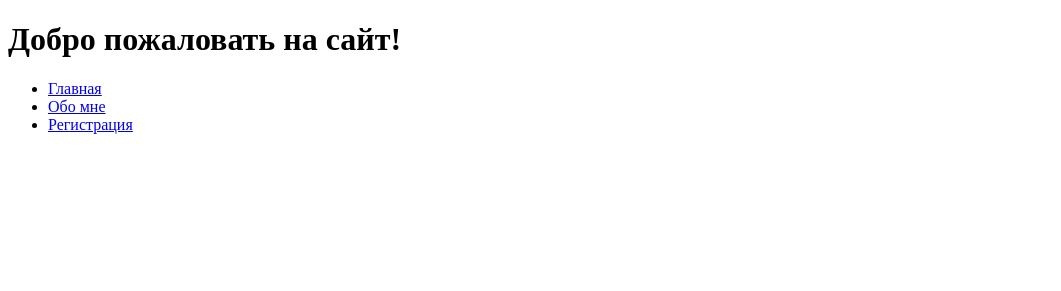
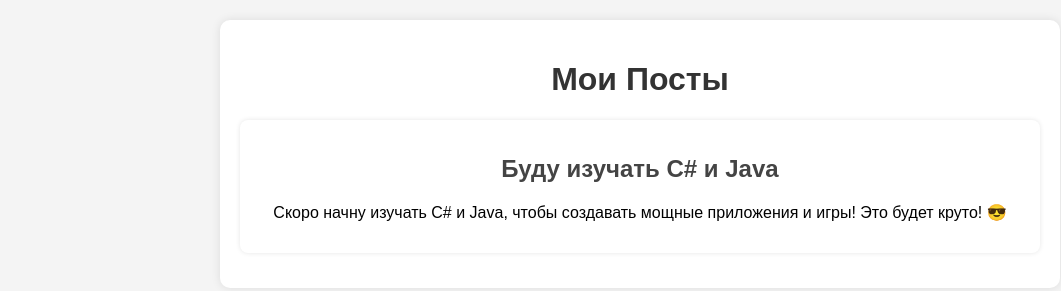
Before and after one commit to bekoglai/bekoglai.hub2.0, a plain HTML site: page index.html in a window 1280 px wide. Shown: the whole page, without its empty margins (0-1061 px from the left). Drawn offline with Linux system fonts and the light colour scheme.

Commit message:
Add files via upload

```diff
--- a/index.html
+++ b/index.html
@@ -3,16 +3,46 @@
 <head>
     <meta charset="UTF-8">
     <meta name="viewport" content="width=device-width, initial-scale=1.0">
-    <title>Главная страница</title>
+    <title>Мой Блог</title>
+    <style>
+        body {
+            font-family: Arial, sans-serif;
+            background-color: #f4f4f4;
+            margin: 0;
+            padding: 0;
+            text-align: center;
+        }
+        .container {
+            max-width: 800px;
+            margin: 20px auto;
+            background: white;
+            padding: 20px;
+            border-radius: 10px;
+            box-shadow: 0px 0px 10px rgba(0, 0, 0, 0.1);
+        }
+        .post {
+            padding: 15px;
+            margin-bottom: 15px;
+            background: #fff;
+            border-radius: 8px;
+            box-shadow: 0px 0px 5px rgba(0, 0, 0, 0.1);
+        }
+        h1 {
+            color: #333;
+        }
+        h2 {
+            color: #444;
+        }
+    </style>
 </head>
 <body>
-    <h1>Добро пожаловать на сайт!</h1>
-    <nav>
-        <ul>
-            <li><a href="index.html">Главная</a></li>
-            <li><a href="about.html">Обо мне</a></li>
-            <li><a href="register.html">Регистрация</a></li>
-        </ul>
-    </nav>
+    <div class="container">
+        <h1>Мои Посты</h1>
+
+        <div class="post">
+            <h2>Буду изучать C# и Java</h2>
+            <p>Скоро начну изучать C# и Java, чтобы создавать мощные приложения и игры! Это будет круто! 😎</p>
+        </div>
+    </div>
 </body>
 </html>
```
Also changed, not shown: about.html (+18 -3 lines).
